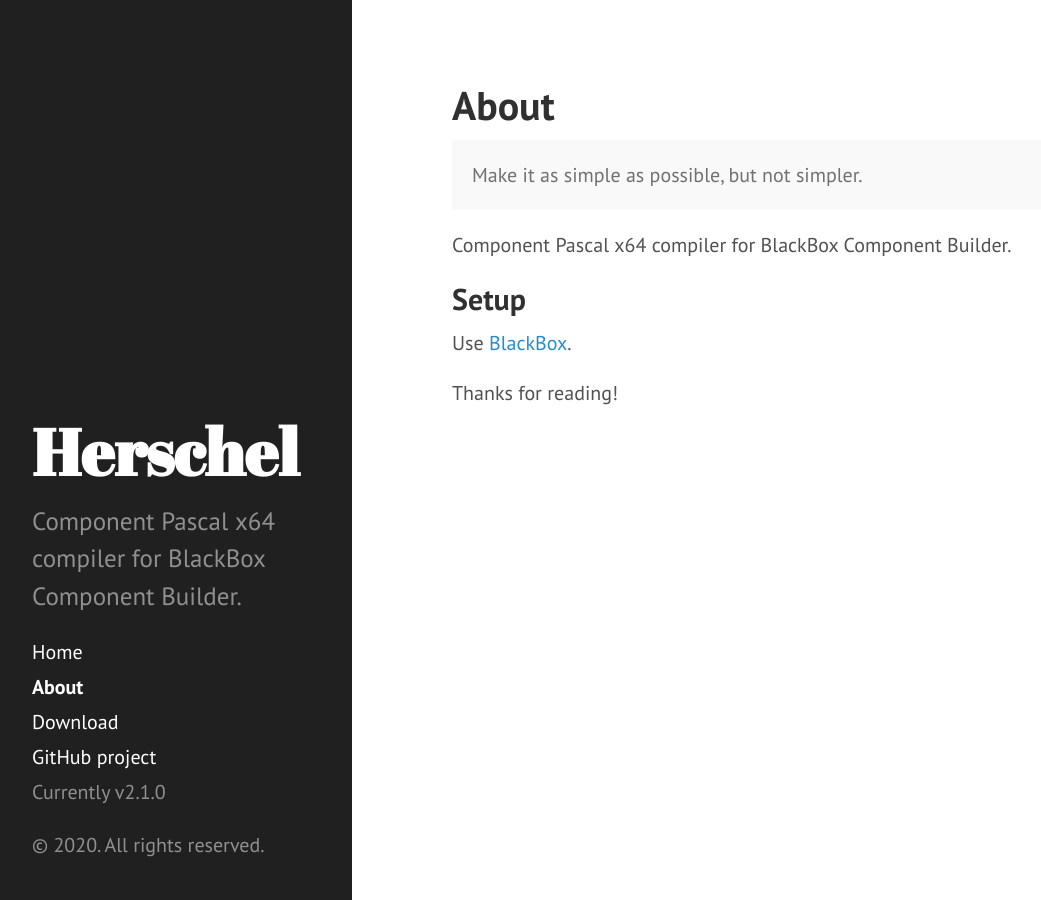
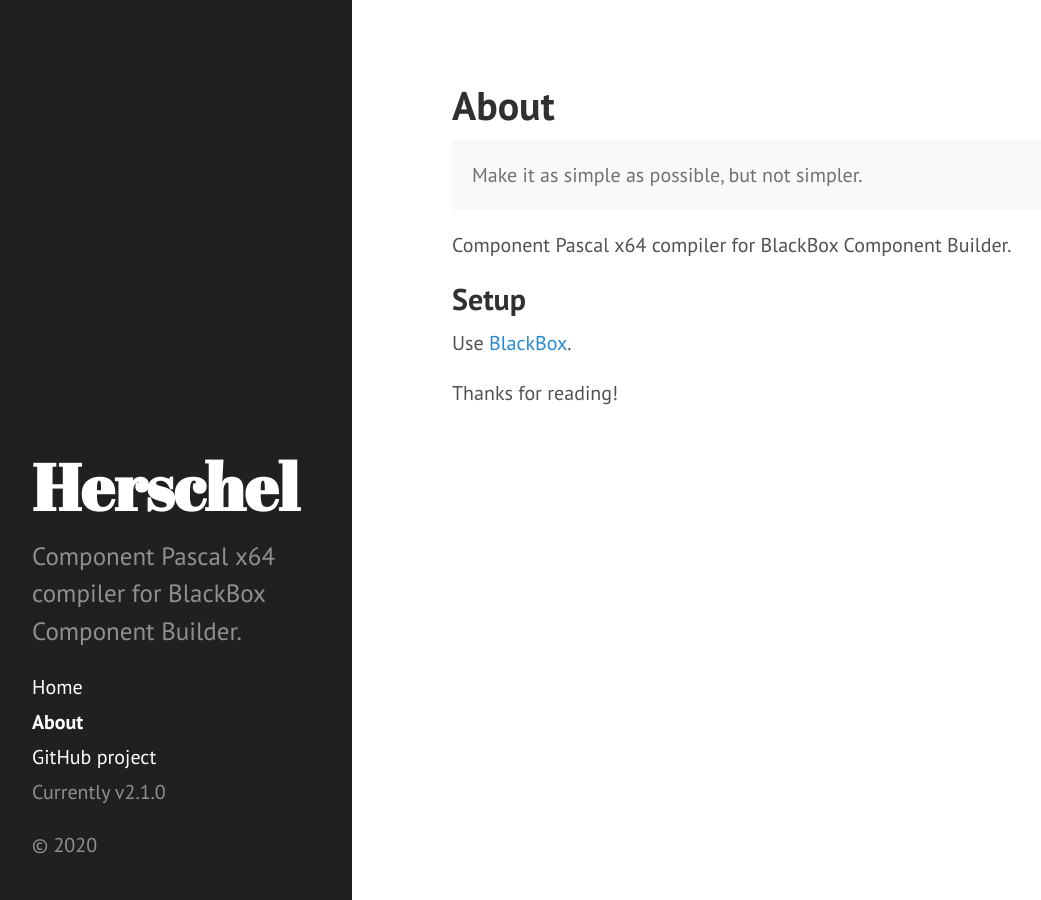
Before and after one commit to bbcb/bbcb.github.io, a Jekyll site: the page built from about.md, in a window 1280 px wide. Shown: the whole page, without its empty margins (8-1049 px from the left). Built offline with Jekyll 4.4.1, drawn with Linux system fonts in a browser that asks for light colours; Markdown is read by kramdown in place of the engine named in the settings.

Commit message:
fix sidebar

```diff
--- a/_includes/sidebar.html
+++ b/_includes/sidebar.html
@@ -26,11 +26,10 @@
         {% endif %}
       {% endfor %}
 
-      <a class="sidebar-nav-item" href="{{ site.github.repo }}/archive/v{{ site.version }}.zip">Download</a>
       <a class="sidebar-nav-item" href="{{ site.github.repo }}">GitHub project</a>
       <span class="sidebar-nav-item">Currently v{{ site.version }}</span>
     </nav>
 
-    <p>&copy; {{ site.time | date: '%Y' }}. All rights reserved.</p>
+    <p>&copy; {{ site.time | date: '%Y' }}</p>
   </div>
 </div>
```
